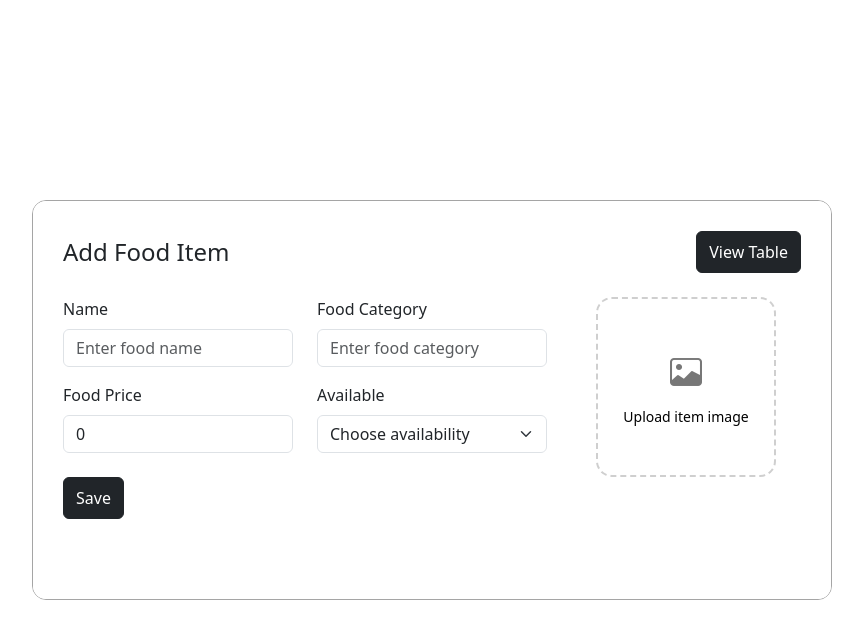
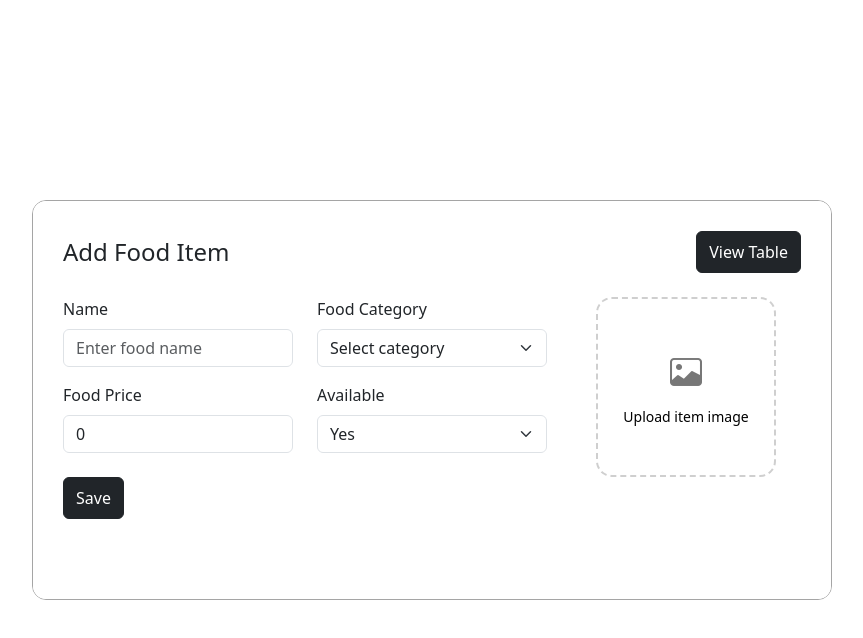
Before and after one commit to deshpandeishan/angular-app, an Angular app: page / in a window 1280 px wide. Both pictures are taken after a click on the button "Add Food Item". Shown: the top 638 px of the page, without its empty margins (208-1071 px from the left). Built offline with nearby package versions, Linux system fonts and the light colour scheme.

Commit message:
add dropdown

```diff
--- a/src/app/food/add-food/add-food.css
+++ b/src/app/food/add-food/add-food.css
@@ -42,5 +42,5 @@
 .btn-dark {
     font-size: 16px;
     border-radius: 6px;
-    padding: 8px 12px
+    padding: 8px 12px;
 }
--- a/src/app/food/add-food/add-food.html
+++ b/src/app/food/add-food/add-food.html
@@ -1,8 +1,6 @@
 <div class="d-flex justify-content-between align-items-center mb-4">
     <h4 class="mb-0">Add Food Item</h4>
-  <button class="btn btn-dark btn-sm" (click)="goToTable()">
-    View Table
-  </button>
+    <button class="btn btn-dark btn-sm" (click)="goToTable()">View Table</button>
 </div>
 
 <div class="row">
@@ -10,38 +8,33 @@
         <div class="row mb-3">
             <div class="col-md-6">
                 <label class="form-label">Name</label>
-        <input
-          type="text"
-          class="form-control"
-          [(ngModel)]="food.foodName"
-          placeholder="Enter food name">
+                <input type="text" class="form-control" [(ngModel)]="food.foodName" placeholder="Enter food name">
             </div>
 
             <div class="col-md-6">
                 <label class="form-label">Food Category</label>
-        <input
-          type="text"
-          class="form-control"
-          [(ngModel)]="food.category"
-          placeholder="Enter food category">
+                <select class="form-select" [(ngModel)]="food.category">
+                    <option value="" disabled>Select category</option>
+                    <option value="Starter">Starter</option>
+                    <option value="Main Course">Main Course</option>
+                    <option value="Dessert">Dessert</option>
+                    <option value="Beverage">Beverage</option>
+                </select>
             </div>
         </div>
 
         <div class="row mb-4">
             <div class="col-md-6">
                 <label class="form-label">Food Price</label>
-        <input
-          type="number"
-          class="form-control"
-          [(ngModel)]="food.price">
+                <input type="number" class="form-control" [(ngModel)]="food.price">
             </div>
 
             <div class="col-md-6">
                 <label class="form-label">Available</label>
-        <select class="form-select">
-          <option selected disabled>Choose availability</option>
-          <option>Yes</option>
-          <option>No</option>
+                <select class="form-select" [(ngModel)]="food.available">
+                    <option value="" disabled>Select availability</option>
+                    <option value="Yes">Yes</option>
+                    <option value="No">No</option>
                 </select>
             </div>
         </div>
@@ -51,21 +44,12 @@
 
     <div class="col-md-4 d-flex justify-content-center">
         <div class="image-upload-box" (click)="fileInput.click()">
-      <input
-        type="file"
-        hidden
-        #fileInput
-        accept="image/*"
-        (change)="onImageSelect($event)">
-
+            <input type="file" hidden #fileInput accept="image/*" (change)="onImageSelect($event)">
             <ng-container *ngIf="!imagePreview">
                 <i class="bi bi-image upload-icon"></i>
                 <p>Upload item image</p>
             </ng-container>
-        <img
-            *ngIf="imagePreview"
-            [src]="imagePreview"
-            class="preview-image">
+            <img *ngIf="imagePreview" [src]="imagePreview" class="preview-image">
         </div>
     </div>
 </div>
--- a/src/app/food/add-food/add-food.ts
+++ b/src/app/food/add-food/add-food.ts
@@ -13,7 +13,12 @@ import { FoodService, FoodItem } from '../../services/food';
 export class AddFood {
     @Output() viewTable = new EventEmitter<void>();
 
-    food: FoodItem = { foodName: '', price: 0, category: '' };
+    food: FoodItem = {
+        foodName: '',
+        price: 0,
+        category: '',
+        available: 'Yes'
+    };
     imagePreview: string | null = null;
     selectedImage: File | null = null;
 
@@ -26,7 +31,6 @@ export class AddFood {
     onImageSelect(event: any) {
         const file = event.target.files[0];
         if (!file) return;
-
         this.selectedImage = file;
 
         const reader = new FileReader();
@@ -39,7 +43,7 @@ export class AddFood {
     save() {
         this.foodService.addFood(this.food, { responseType: 'text' as 'json' }).subscribe({
             next: () => {
-            this.food = { foodName: '', price: 0, category: '' };
+                this.food = { foodName: '', price: 0, category: '', available: 'Yes' };
                 this.imagePreview = null;
                 this.selectedImage = null;
             },
--- a/src/app/food/edit-food/edit-food.css
+++ b/src/app/food/edit-food/edit-food.css
@@ -42,3 +42,15 @@
     object-fit: cover;
     border-radius: 14px;
 }
+
+.btn-custom {
+    background-color: #e0e0e0;
+    color: #000;
+    padding: 8px 12px;
+    font-size: 16px;
+    transition: background-color 0.3s;
+}
+
+.btn-custom:hover {
+    background-color: #cfcfcf;
+}
--- a/src/app/food/edit-food/edit-food.html
+++ b/src/app/food/edit-food/edit-food.html
@@ -1,17 +1,12 @@
 <div class="d-flex justify-content-between align-items-center mb-4">
     <div class="d-flex align-items-center gap-2">
-        <i
-        class="bi bi-chevron-left"
-        style="cursor: pointer; font-size: 20px;"
-        (click)="goToTable.emit()">
-        </i>
-
+      <i class="bi bi-chevron-left" style="cursor:pointer;font-size:20px" (click)="goToTable.emit()"></i>
       <h4 class="mb-0">Edit Food Item</h4>
     </div>
 
     <div class="d-flex gap-2">
-        <button class="btn btn-light btn-sm" (click)="goToAdd.emit()">Add Food Item</button>
-        <button class="btn btn-dark btn-sm" (click)="goToTable.emit()">View Table</button>
+      <button class="btn btn-custom" (click)="goToAdd.emit()">Add Food Item</button>
+      <button class="btn btn-dark" (click)="goToTable.emit()">View Table</button>
     </div>
   </div>
 
@@ -20,35 +15,33 @@
       <div class="row mb-3">
         <div class="col-md-6">
           <label class="form-label">Edit Food Name</label>
-                <input
-                type="text"
-                class="form-control"
-                [(ngModel)]="food.foodName"
-                placeholder="Enter food name">
+          <input type="text" class="form-control" [(ngModel)]="food.foodName">
         </div>
+
         <div class="col-md-6">
           <label class="form-label">Edit Food Category</label>
-                <input
-                type="text"
-                class="form-control"
-                [(ngModel)]="food.category"
-                placeholder="Enter food category">
+          <select class="form-select" [(ngModel)]="food.category">
+            <option value="" disabled>Select category</option>
+            <option value="Starter">Starter</option>
+            <option value="Main Course">Main Course</option>
+            <option value="Dessert">Dessert</option>
+            <option value="Beverage">Beverage</option>
+          </select>
         </div>
       </div>
+
       <div class="row mb-4">
         <div class="col-md-6">
           <label class="form-label">Edit Food Price</label>
-                <input
-                type="number"
-                class="form-control"
-                [(ngModel)]="food.price">
+          <input type="number" class="form-control" [(ngModel)]="food.price">
         </div>
+
         <div class="col-md-6">
           <label class="form-label">Available</label>
-                <select class="form-select">
-                <option selected disabled>Choose availability</option>
-                <option>Yes</option>
-                <option>No</option>
+          <select class="form-select" [(ngModel)]="food.available">
+            <option value="" disabled>Select availability</option>
+            <option value="Yes">Yes</option>
+            <option value="No">No</option>
           </select>
         </div>
       </div>
@@ -58,22 +51,14 @@
 
     <div class="col-md-4 d-flex justify-content-center">
       <div class="image-upload-box" (click)="fileInput.click()">
-        <input
-            type="file"
-            hidden
-            #fileInput
-            accept="image/*"
-            (change)="onImageSelect($event)">
+        <input type="file" hidden #fileInput accept="image/*" (change)="onImageSelect($event)">
 
         <ng-container *ngIf="!imagePreview">
           <i class="bi bi-image upload-icon"></i>
           <p>Upload item image</p>
         </ng-container>
 
-        <img
-            *ngIf="imagePreview"
-            [src]="imagePreview"
-            class="preview-image">
+        <img *ngIf="imagePreview" [src]="imagePreview" class="preview-image">
       </div>
     </div>
   </div>
--- a/src/app/food/edit-food/edit-food.ts
+++ b/src/app/food/edit-food/edit-food.ts
@@ -18,6 +18,7 @@ export class EditFood {
         foodName: '',
         price: 0,
         category: '',
+        available: 'Yes'
     };
 
     imagePreview: string | null = null;
--- a/src/app/layout/container/container.css
+++ b/src/app/layout/container/container.css
@@ -19,14 +19,10 @@
     background-color: #fff;
     justify-content: center;
     padding: 30px;
-    overflow-y: auto;
-}
-
-.main-content app-food-table {
-    background-color: red;
+    overflow: visible; /* changed from hidden to visible */
 }
 
 table th,
 table td {
-  text-align: left;
+    text-align: left;
 }
--- a/src/app/services/food.ts
+++ b/src/app/services/food.ts
@@ -7,6 +7,7 @@ export interface FoodItem {
     foodName: string;
     price: number;
     category: string;
+    available: 'Yes' | 'No';
 }
 
 @Injectable({
--- a/src/index.html
+++ b/src/index.html
@@ -6,10 +6,14 @@
   <base href="/">
   <meta name="viewport" content="width=device-width, initial-scale=1">
   <link rel="icon" type="image/x-icon" href="favicon.ico">
+
+  <link href="https://cdn.jsdelivr.net/npm/bootstrap@5.3.2/dist/css/bootstrap.min.css" rel="stylesheet">
   <link rel="stylesheet" href="https://cdn.jsdelivr.net/npm/bootstrap-icons@1.11.1/font/bootstrap-icons.css">
-  <link href="https://cdn.jsdelivr.net/npm/bootstrap-icons/font/bootstrap-icons.css" rel="stylesheet">
 </head>
 <body>
+
   <app-root></app-root>
+
+  <script src="https://cdn.jsdelivr.net/npm/bootstrap@5.3.2/dist/js/bootstrap.bundle.min.js"></script>
 </body>
 </html>
```
Also changed, not shown: src/styles.css (line endings or trailing spaces). Lines whose indentation alone changed are shown as unchanged.
